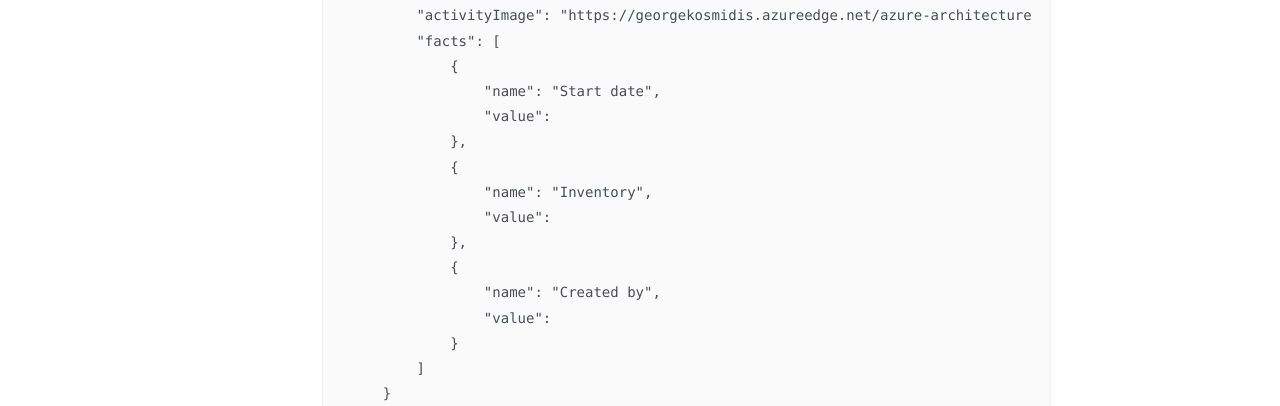
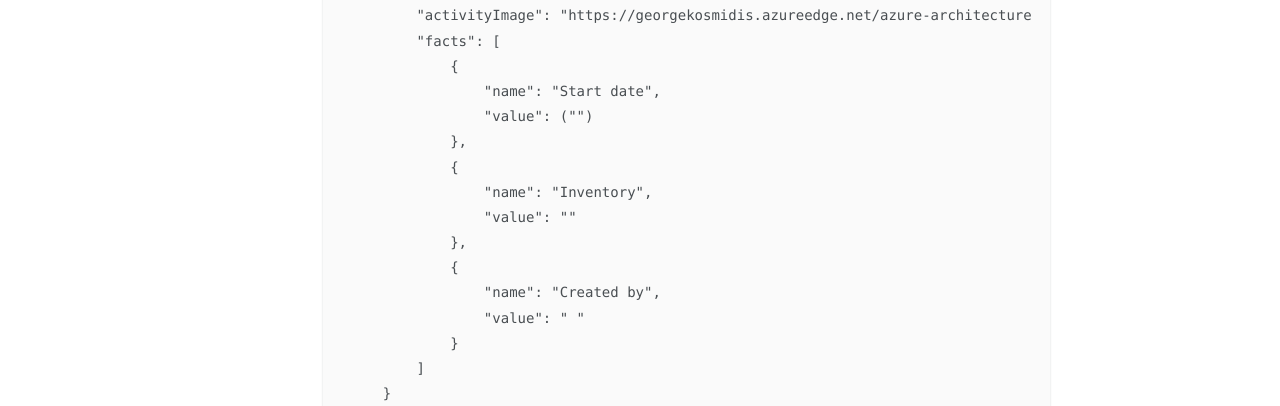
Before and after one commit to yalindogusahin/yalindogusahin.github.io, a Jekyll site: the page built from _posts/2023-08-21-blog-post-4.md, in a window 1280 px wide and 1400 px high, scrolled down 1423 px. Shown: the part 479-885 px from the top of the window. Built offline with Jekyll 4.4.1, drawn with Linux system fonts in a browser that asks for light colours; some of the changed text lies outside the part shown.

```diff
--- a/_posts/2023-08-21-blog-post-4.md
+++ b/_posts/2023-08-21-blog-post-4.md
@@ -58,15 +58,15 @@ End result should be something like this:
             "facts": [
                 {
                     "name": "Start date",
-                    "value": {{ job.started }}
+                    "value": ("{{ job.started }}")
                 },
                 {
                     "name": "Inventory",
-                    "value": {{ job.summary_fields.inventory.name }}
+                    "value": "{{ job.summary_fields.inventory.name }}"
                 },
                 {
                     "name": "Created by",
-                    "value": {{ job.summary_fields.created_by.first_name }} {{ job.summary_fields.created_by.last_name }}
+                    "value": "{{ job.summary_fields.created_by.first_name }} {{ job.summary_fields.created_by.last_name }}"
                 }
             ]
         }
```
